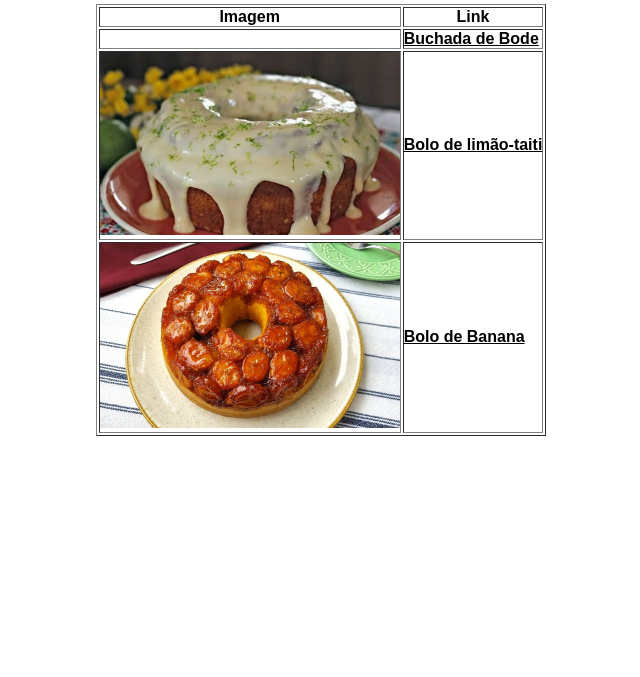
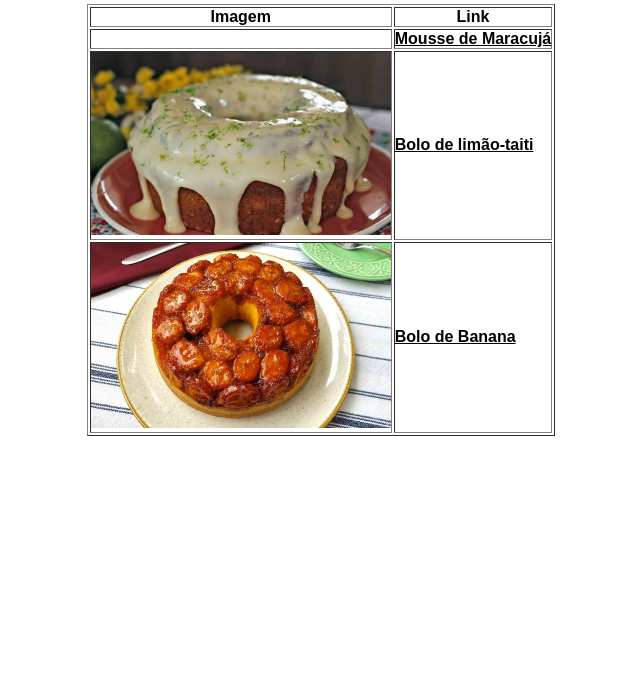
Before and after one commit to LeviDLima1/Digital-College, a plain HTML site: page index.html in a window 1280 px wide. Shown: the part 123-800 px from the top of the page, without its empty margins (319-959 px from the left). Drawn offline with Linux system fonts and the light colour scheme.

Commit message:
Update index.html

```diff
--- a/index.html
+++ b/index.html
@@ -26,7 +26,7 @@
                 <td class="maracuja">
                     <img src="src/img/Maracuja.jpg" alt="">
                 </td>
-                <td><a href="src/maracuja.html">Buchada de Bode</a></td>
+                <td><a href="src/maracuja.html">Mousse de Maracujá</a></td>
             </tr>
             <tr>
                 <td class="limao-taiti">
```
